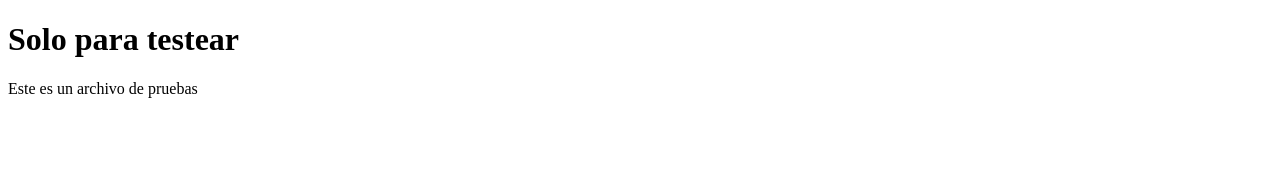
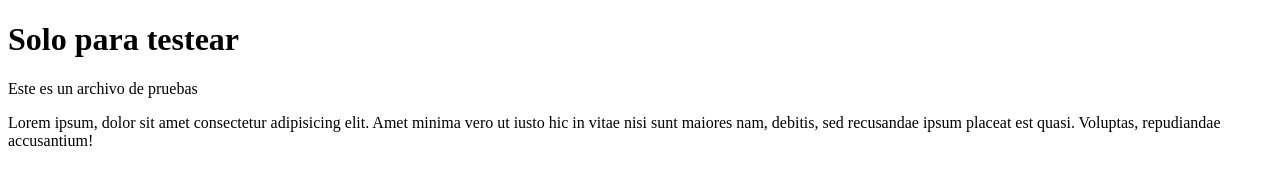
Before and after one commit to AdrianBarri/gitTests, a plain HTML site: page index.html in a window 1280 px wide. Drawn offline with Linux system fonts and the light colour scheme.

Commit message:
agregue un lorem impsum

```diff
--- a/index.html
+++ b/index.html
@@ -9,5 +9,7 @@
 <body>
     <h1>Solo para testear</h1>
     <p>Este es un archivo de pruebas</p>
+    <p>Lorem ipsum, dolor sit amet consectetur adipisicing elit.
+        Amet minima vero ut iusto hic in vitae nisi sunt maiores nam, debitis, sed recusandae ipsum placeat est quasi. Voluptas, repudiandae accusantium!</p>
 </body>
 </html>
```
